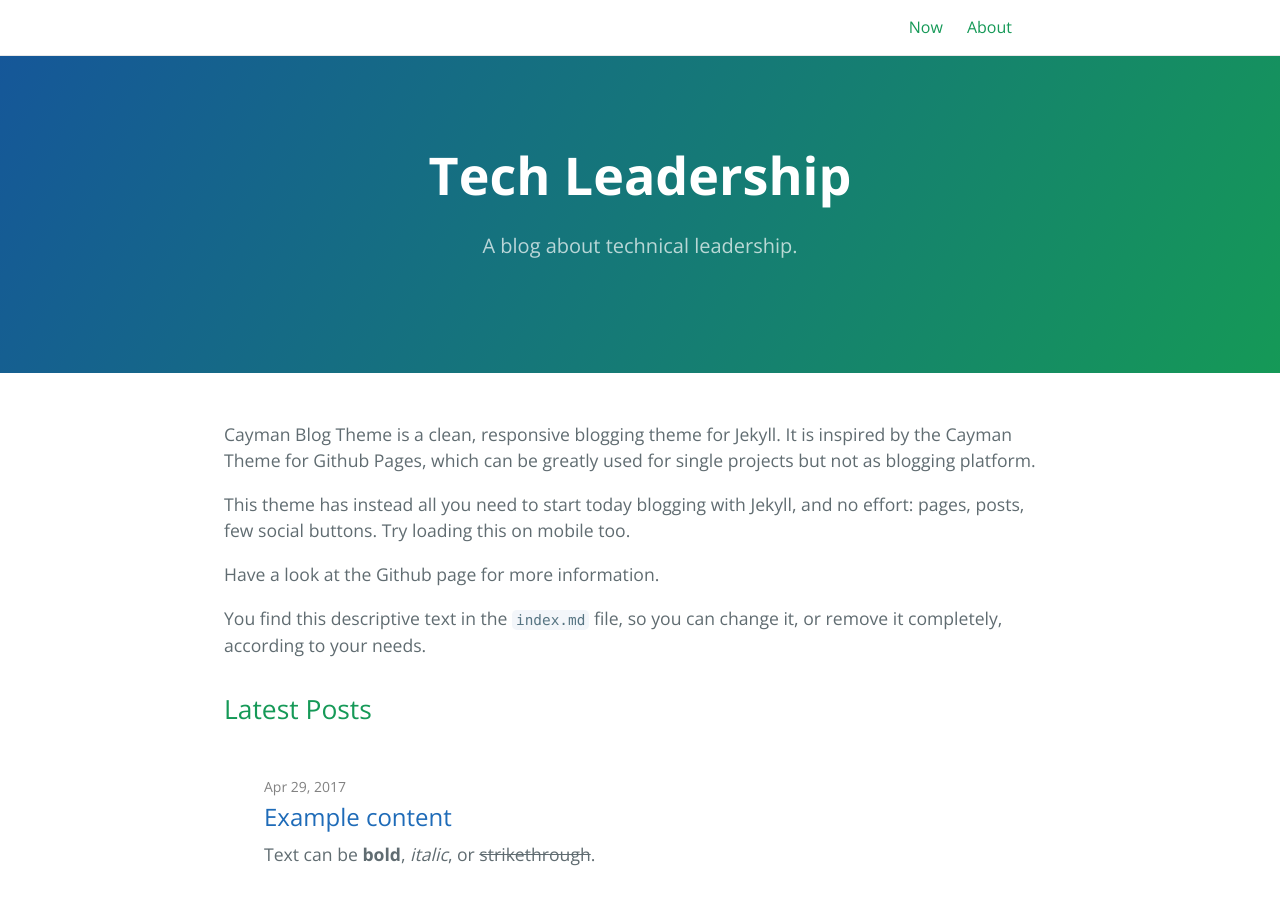
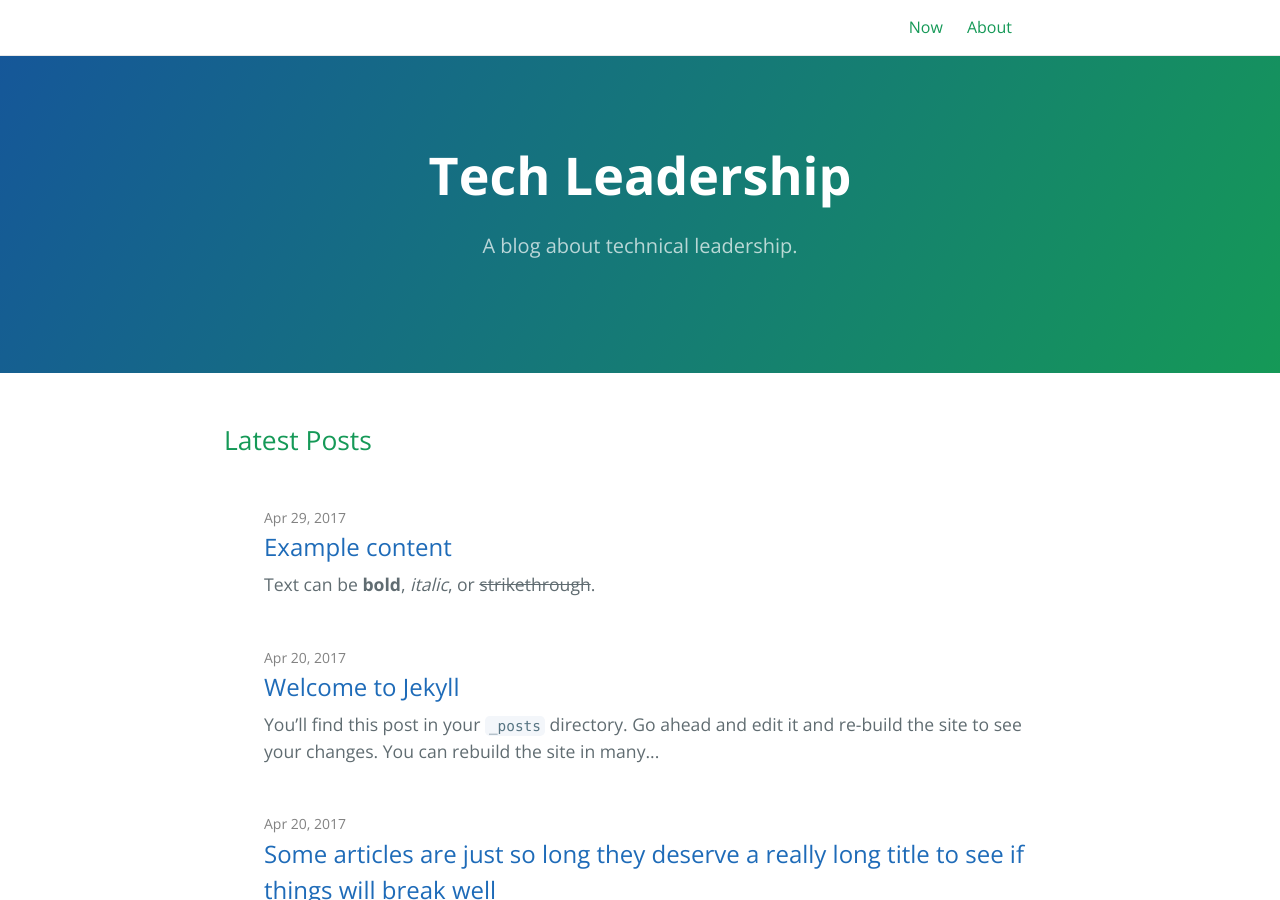
Before and after one commit to JimStockwell/tl, a Jekyll site: the page built from index.md, in a window 1280 px wide and 900 px high. Built offline with Jekyll 4.4.1, drawn with Linux system fonts in a browser that asks for light colours.

Commit message:
index.md - remove default text

```diff
--- a/index.md
+++ b/index.md
@@ -1,17 +1,10 @@
 ---
 #
 # Here you can change the text shown in the Home page before the Latest Posts section.
+# It is currently empty, but anything written below will go just before Latest Posts on the home page.
 #
 # Edit cayman-blog's home layout in _layouts instead if you wanna make some changes
 # See: https://jekyllrb.com/docs/themes/#overriding-theme-defaults
 #
 layout: home
 ---
-
-Cayman Blog Theme is a clean, responsive blogging theme for Jekyll. It is inspired by the Cayman Theme for Github Pages, which can be greatly used for single projects but not as blogging platform.
-
-This theme has instead all you need to start today blogging with Jekyll, and no effort: pages, posts, few social buttons. Try loading this on mobile too.
-
-Have a look at the Github page for more information.
-
-You find this descriptive text in the `index.md` file, so you can change it, or remove it completely, according to your needs.
```
